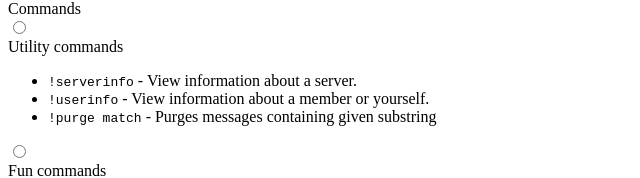
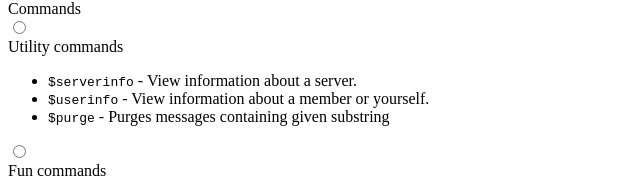
Before and after one commit to phobu/glorybot, a Next.js app: page /commands in a window 1280 px wide. Shown: the part 120-298 px from the top of the page, without its empty margins (0-640 px from the left). Built offline with nearby package versions, Linux system fonts and the light colour scheme.

Commit message:
Update commands.js

```diff
--- a/src/pages/commands.js
+++ b/src/pages/commands.js
@@ -39,15 +39,15 @@ export default function Commands() {
             <div className="box-content p-color">
               <ul>
                 <li>
-                  <kbd>!serverinfo</kbd> -{" "}
+                  <kbd>$serverinfo</kbd> -{" "}
                   <span className="p-color">View information about a server.</span>
                 </li>
                 <li>
-                  <kbd>!userinfo</kbd> -{" "}
+                  <kbd>$userinfo</kbd> -{" "}
                   <span className="p-color">View information about a member or yourself.</span>
                 </li>
                 <li>
-                  <kbd>!purge match</kbd> -{" "}
+                  <kbd>$purge</kbd> -{" "}
                   <span className="p-color">Purges messages containing given substring</span>
                 </li>
               </ul>
```
